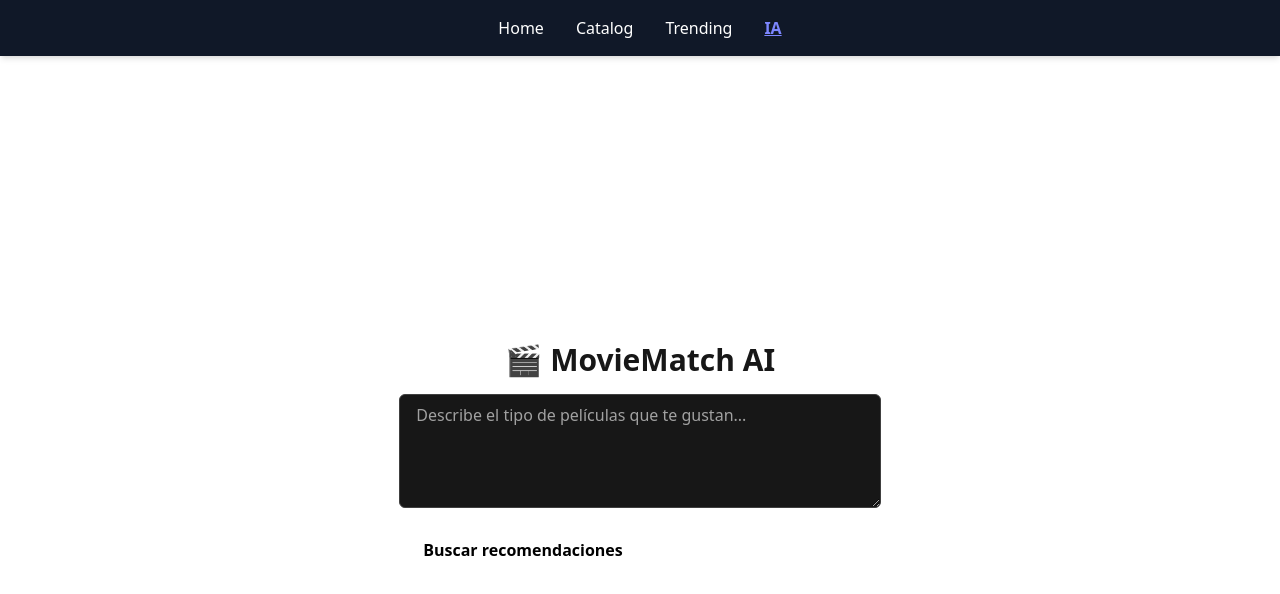
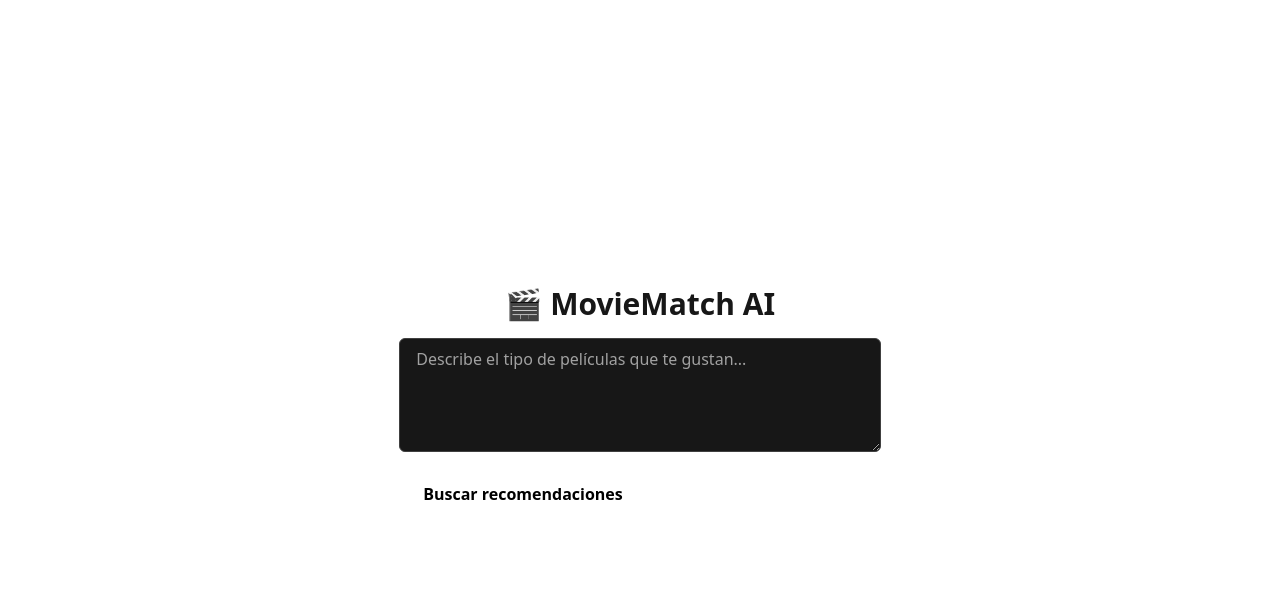
Before and after one commit to Guillo343/moviematch-ai, a Next.js app: page /movie-suggest in a window 1280 px wide. Shown: the top 594 px of the page. Built offline with nearby package versions, Linux system fonts and the light colour scheme.

Commit message:
Update Navbar.tsx

```diff
--- a/src/components/Navbar.tsx
+++ b/src/components/Navbar.tsx
@@ -1,36 +1,38 @@
-"use client";
+'use client';
 
-import Link from "next/link";
-import { usePathname } from "next/navigation";
-
-const navItems = [
-  { label: "Home", href: "/home" },
-  { label: "Catalog", href: "/catalog" },
-  { label: "Trending", href: "/trending" },
-  { label: "IA", href: "/movie-suggest", highlight: true },
-];
+import { useEffect, useState } from 'react';
+import Link from 'next/link';
+import { Film } from 'lucide-react';
 
 export default function Navbar() {
-  const pathname = usePathname();
+  const [isScrolled, setIsScrolled] = useState(false);
+
+  useEffect(() => {
+    const handleScroll = () => {
+      setIsScrolled(window.scrollY > 20);
+    };
+
+    window.addEventListener('scroll', handleScroll);
+    return () => window.removeEventListener('scroll', handleScroll);
+  }, []);
 
   return (
-    <nav className="w-full bg-gray-900 text-white p-4 shadow-md">
-      <ul className="flex justify-center gap-8">
-        {navItems.map(({ label, href, highlight }) => (
-          <li key={href}>
-            <Link
-              href={href}
-              className={`${pathname === href ? "underline" : ""} ${
-                highlight
-                  ? "text-indigo-400 font-bold"
-                  : "hover:text-indigo-300"
-              }`}
-            >
-              {label}
-            </Link>
-          </li>
-        ))}
-      </ul>
+    <nav className={`fixed top-0 w-full z-50 transition-all duration-300 ${isScrolled ? 'bg-black/80 backdrop-blur-md shadow' : 'bg-transparent'}`}>
+      <div className="flex items-center justify-between px-6 py-4 max-w-screen-2xl mx-auto">
+        <div className="flex items-center gap-6">
+          <Link href="/" className="flex items-center gap-2 text-white text-xl font-bold">
+            <Film className="w-6 h-6" /> MovieMatch
+          </Link>
+          <div className="hidden md:flex gap-4 text-sm text-white">
+            <Link href="/">Home</Link>
+            <Link href="/trending">Trending</Link>
+            <Link href="/genres">Genres</Link>
+          </div>
+        </div>
+        <div className="text-white">
+          <div className="w-8 h-8 bg-white/20 rounded-full" />
+        </div>
+      </div>
     </nav>
   );
 }
```
